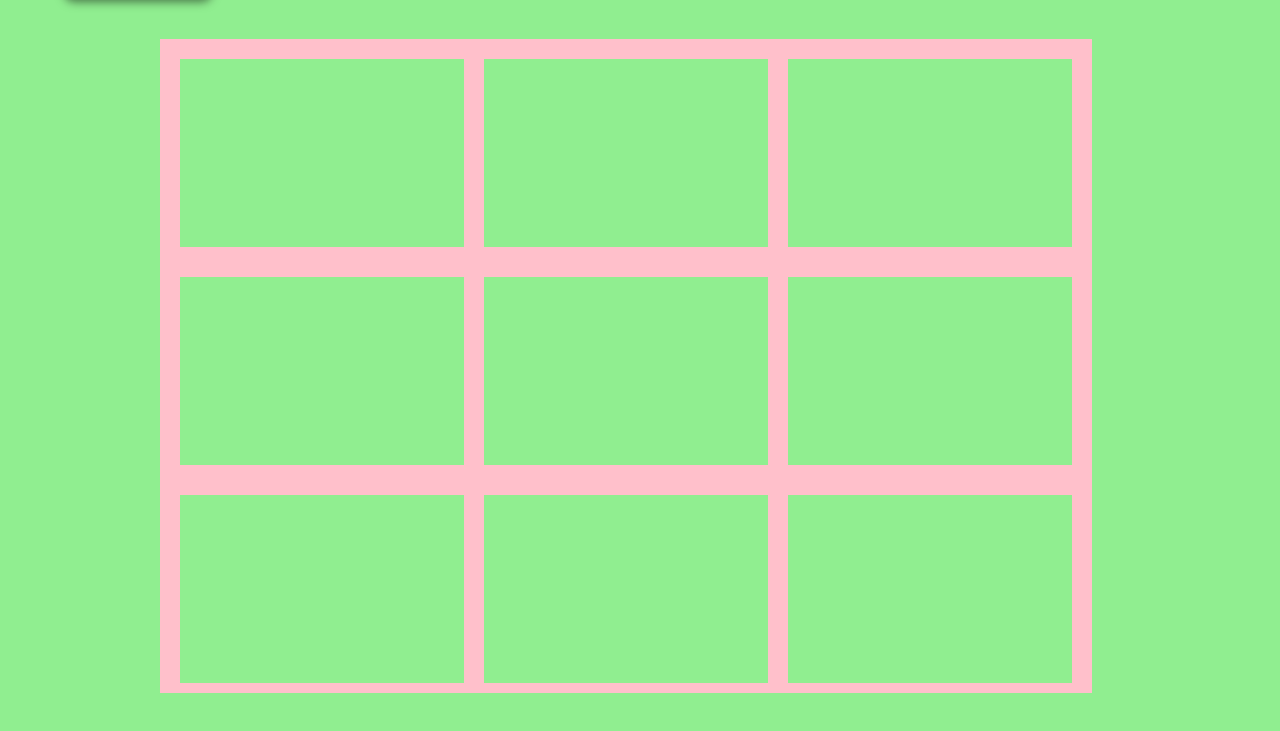
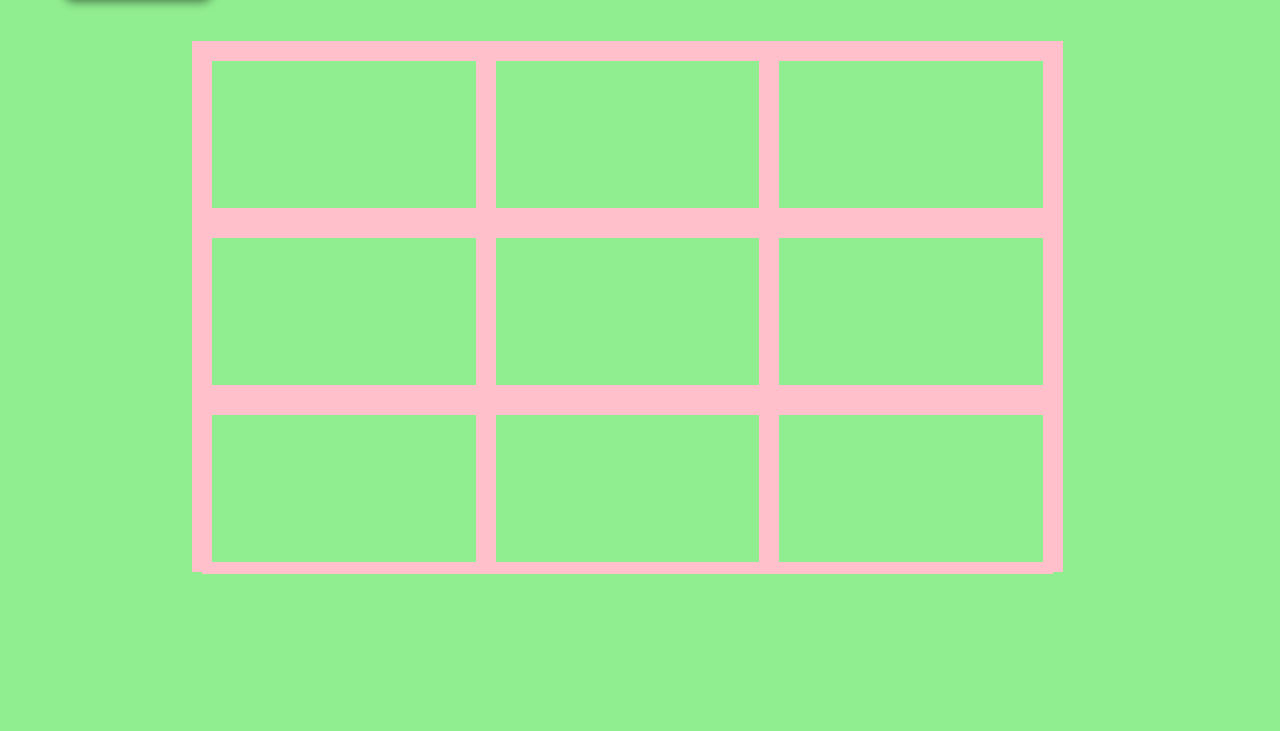
Before and after one commit to jacobbisaacson/project-1-cloned, a plain HTML site: page wack-a-mole-new/index.html in a window 1280 px wide. Shown: the part 169-900 px from the top of the page. After the commit the page ends 800 px from the top, so only its background shows below. Drawn offline with Linux system fonts and the light colour scheme.

Commit message:
scaled game board size to fit screen without scrolling

```diff
--- a/wack-a-mole-new/css/style.css
+++ b/wack-a-mole-new/css/style.css
@@ -18,16 +18,17 @@ header {
 }
 
 .game {
-    height: 100vh;
+    height: 85vh;
     width: 100vw;
     display: flex;
     justify-content: center;
     align-items: center;
+
 }
 
 .board {
-    width: 75%;
-    height: 75%;
+    width: 70%;
+    height: 70%;
     margin: 0 auto;
 }
 
--- a/wack-a-mole-new/js/app.js
+++ b/wack-a-mole-new/js/app.js
@@ -48,7 +48,7 @@ const game = {
 
     switchTurn: function() {
         if (game.timeElapsed >= 15) {
-            setTurn() // this isn't working (not changing to false)
+            game.setTurn() // this isn't working (not changing to false)
         }
     },
 
```
